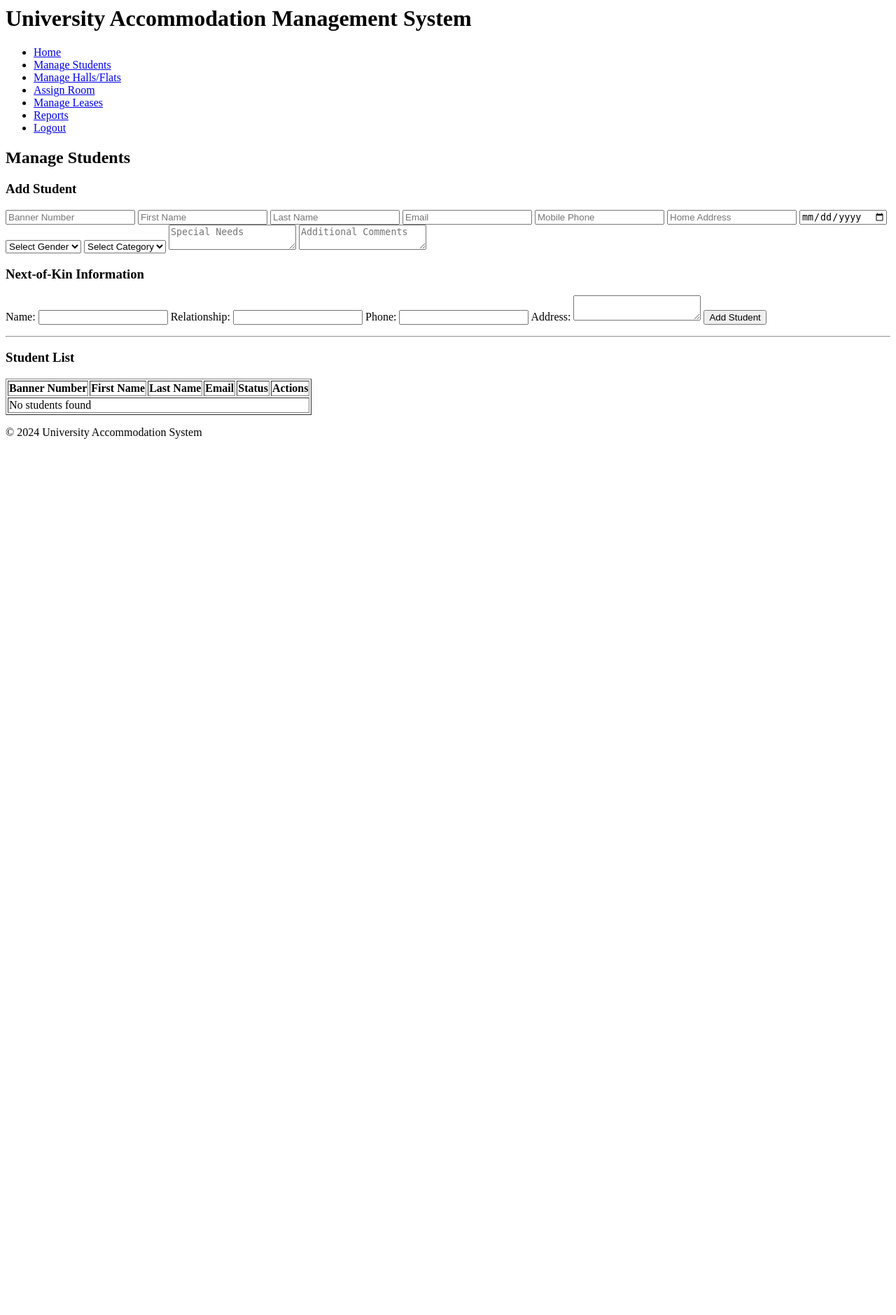
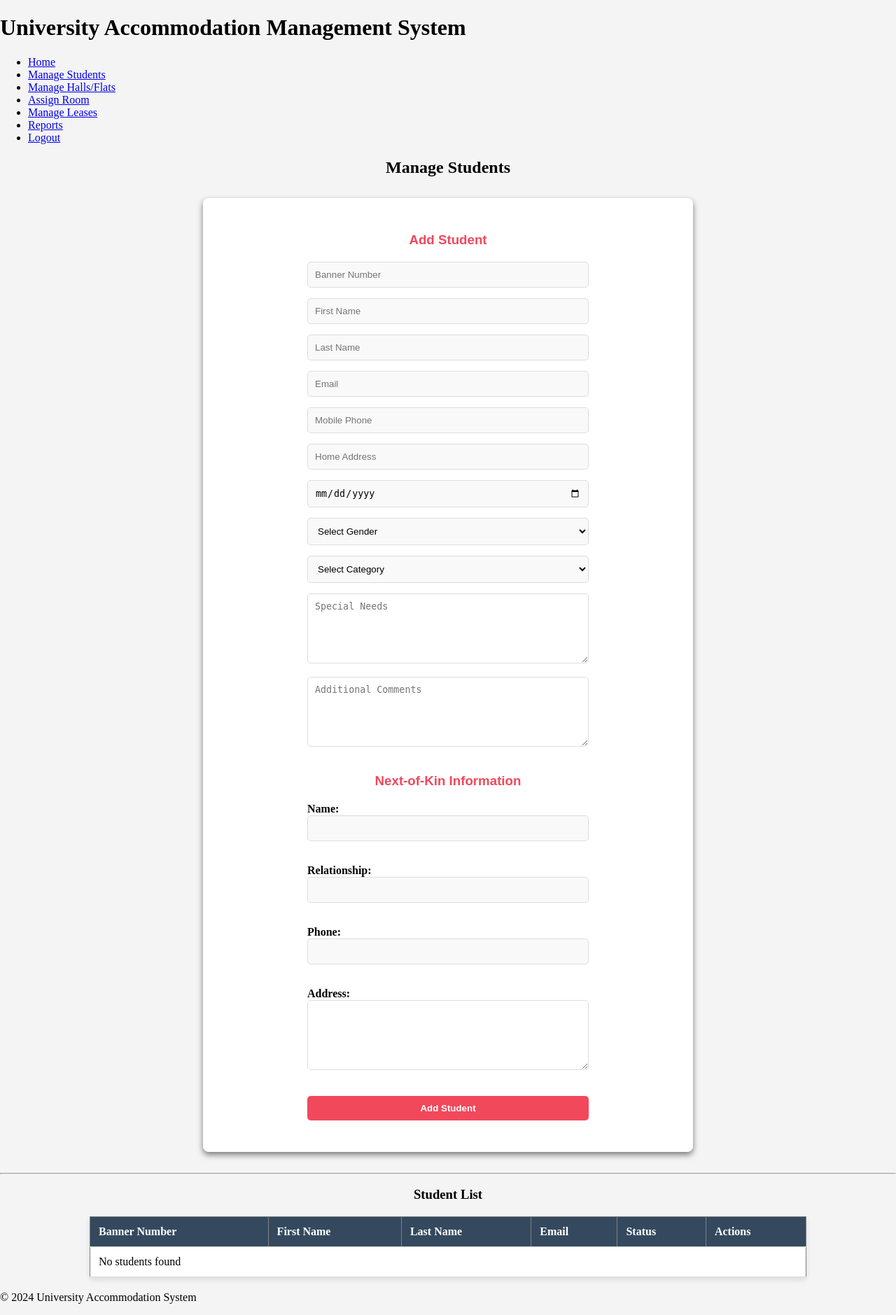
Before and after one commit to Tappyfrappe/unv_acc, a PHP site: page /pages/students.php in a window 1280 px wide. Shown: the whole page at 70% size. Before the commit the page ends 627 px from the top, so only its background shows below. Run offline with PHP 8.4, Linux system fonts and the light colour scheme; the visitor is signed in with stand-in values (Sample User, id 1); data that the repository does not hold is empty.

Commit message:
Update students.php

```diff
--- a/pages/students.php
+++ b/pages/students.php
@@ -1,3 +1,141 @@
+<!DOCTYPE html>
+<html lang="en">
+<head>
+    <meta charset="UTF-8">
+    <meta name="viewport" content="width=device-width, initial-scale=1.0">
+    <title>University Accommodation Management System</title>
+</head>
+
+<style>
+    /* */
+   .h2-header{
+    text-align: center;
+   }
+
+   .form-section {
+        display: flex;
+        justify-content: center;
+        align-items: center;
+        background-color: #ffffff;
+        width: 50%;
+        margin: 30px auto;
+        padding: 30px;
+        border-radius: 8px;
+        box-shadow: 0 4px 8px rgba(0, 0, 0, 0.5);
+   }
+
+   .addS{
+        color: black;
+   }
+
+   body {
+        margin: 0;
+        padding: 0;
+        background-color: #f4f4f4;
+    }
+
+
+    h3.addS, h3.nextofkin {
+        font-family: Arial, sans-serif;
+        text-align: center;
+        color: #f1485b;
+        margin-bottom: 20px;
+    }
+
+    input, select, textarea, button {
+        width: 100%;
+        padding: 10px;
+        margin-bottom: 15px;
+        border-radius: 5px;
+        border: 1px solid #ddd;
+        box-sizing: border-box;
+    }
+
+    input[type="text"], input[type="email"], input[type="date"], select {
+        background-color: #f9f9f9;
+    }
+
+    textarea {
+        resize: vertical;
+        min-height: 100px;
+    }
+
+    button {
+        background-color: #f1485b;
+        color: white;
+        border: 2px solid #f1485b;
+        padding: 10px 20px;
+        border-radius: 5px;
+        cursor: pointer;
+        font-weight: bold;
+        transition: all 0.3s ease;
+    }
+
+    button:hover {
+        background-color: white;
+        color: #f1485b;
+        border-color: #f1485b;
+    }
+
+    label {
+        font-weight: bold;
+    }
+
+   /** Student List Design */
+   .h3-studentlist {
+        color: black;
+        text-align: center;
+   }
+
+   table {
+        margin: 0 auto;
+        border-collapse: collapse;
+    }
+
+    table {
+        width: 80%;
+        margin: 20px auto;
+        border-collapse: collapse;
+        background-color: white;
+        box-shadow: 0 4px 8px rgba(0, 0, 0, 0.1);
+    }
+
+    th, td {
+        padding: 12px;
+        text-align: left;
+        border-bottom: 1px solid #ddd;
+    }
+
+    th {
+        background-color: #34495e;
+        color: white;
+    }
+
+    tr:hover {
+        background-color: #f1f1f1;
+    }
+
+    button {
+        background-color: #f1485b;
+        color: white;
+        border: none;
+        padding: 10px 20px;
+        cursor: pointer;
+        border-radius: 5px;
+        transition: background-color 0.3s;
+    }
+
+    button:hover {
+        background-color: white;
+        color: #f1485b;
+        border: 1px solid #f1485b;
+    }
+
+
+
+</style>
+
+<body>
     <?php
 session_start();
 if (!isset($_SESSION['user_id'])) {
@@ -13,18 +151,20 @@ include '../includes/header.php';
 // Handle Create, Read, Update, and Delete here
 ?>
 
-<h2>Manage Students</h2>
+<h2 class="h2-header">Manage Students</h2>
 
-<!-- Form to Add New Student -->
+<div class="form-section">
     <form action="" method="post">
-    <h3>Add Student</h3>
-    <input type="text" name="banner_number" placeholder="Banner Number" required>
+         <div>
+            <h3 class="addS">Add Student</h3>
+         </div>
+        <input type="text" name="banner_number" placeholder="Banner Number" required><br>
         <input type="text" name="first_name" placeholder="First Name" required>
-    <input type="text" name="last_name" placeholder="Last Name" required>
+        <input type="text" name="last_name" placeholder="Last Name" required> <br>
         <input type="email" name="email" placeholder="Email" required>
-    <input type="text" name="mobile_phone" placeholder="Mobile Phone">
-    <input type="text" name="home_address" placeholder="Home Address">
-    <input type="date" name="dob" placeholder="Date of Birth">
+        <input type="text" name="mobile_phone" placeholder="Mobile Phone"> <br>
+        <input type="text" name="home_address" placeholder="Home Address"> <br>
+        <input type="date" name="dob" placeholder="Date of Birth"> <br>
         <select name="gender">
             <option value="">Select Gender</option>
             <option value="Male">Male</option>
@@ -35,33 +175,34 @@ include '../includes/header.php';
             <option value="">Select Category</option>
             <option value="Undergraduate">Undergraduate</option>
             <option value="Postgraduate">Postgraduate</option>
-    </select>
-    <textarea name="special_needs" placeholder="Special Needs"></textarea>
+        </select> <br>
+        <textarea name="special_needs" placeholder="Special Needs"></textarea> <br>
         <textarea name="additional_comments" placeholder="Additional Comments"></textarea>
 
-    <h3>Next-of-Kin Information</h3>
-    <label for="kin_name">Name:</label>
-    <input type="text" name="kin_name" id="kin_name" required>
+        <h3 class="nextofkin">Next-of-Kin Information</h3>
+        <label for="kin_name">Name:</label> <br>
+        <input type="text" name="kin_name" id="kin_name" required> <br> <br>
 
-    <label for="relationship">Relationship:</label>
-    <input type="text" name="relationship" id="relationship" required>
+        <label for="relationship">Relationship:</label> <br>
+        <input type="text" name="relationship" id="relationship" required> <br> <br>
 
-    <label for="contact_phone">Phone:</label>
-    <input type="text" name="contact_phone" id="contact_phone" required>
+        <label for="contact_phone">Phone:</label> <br>
+        <input type="text" name="contact_phone" id="contact_phone" required> <br> <br>
 
-    <label for="kin_address">Address:</label>
-    <textarea name="kin_address" id="kin_address"></textarea>
+        <label for="kin_address">Address:</label><br>
+        <textarea name="kin_address" id="kin_address"></textarea> <br> <br>
 
         <button type="submit" name="add_student">Add Student</button>
-
-
     </form>
+</div>
+<!-- Form to Add New Student -->
 
 <hr>
 
 <!-- Display Students -->
-<h3>Student List</h3>
-<table border="1">
+
+<h3 class="h3-studentlist">Student List</h3>
+<table class= "table-design" border="1">
     <tr>
         <th>Banner Number</th>
         <th>First Name</th>
@@ -101,6 +242,8 @@ include '../includes/header.php';
 
 
 
+
+
 <?php
 
 if (isset($_POST['add_student'])) {
@@ -121,8 +264,8 @@ if (isset($_POST['add_student'])) {
     $kin_address = $_POST['kin_address'];
 
     // Insert student
-    $sql = "INSERT INTO students (banner_number, first_name, last_name, email, mobile_phone, home_address, dob, gender, student_category, current_status)
-            VALUES ('$banner_number', '$first_name', '$last_name', '$email', '$mobile_phone', '$home_address', '$dob', '$gender', '$student_category', 'Waiting')";
+    $sql = "INSERT INTO students (banner_number, first_name, last_name, email, mobile_phone, home_address, dob, gender, student_category)
+    VALUES ('$banner_number', '$first_name', '$last_name', '$email', '$mobile_phone', '$home_address', '$dob', '$gender', '$student_category')";
 
     if ($conn->query($sql) === TRUE) {
     $student_id = $conn->insert_id; // Get the student ID
@@ -131,16 +274,15 @@ if (isset($_POST['add_student'])) {
     $kin_sql = "INSERT INTO next_of_kin (student_id, name, relationship, contact_phone, address)
             VALUES ($student_id, '$kin_name', '$relationship', '$contact_phone', '$kin_address')";
     if ($conn->query($kin_sql) === TRUE) {
-            echo "<p>Student and next-of-kin added successfully.</p>";
+    // Redirect after successful insertion
     exit();
     } else {
-            echo "<p>Error adding next-of-kin: " . $conn->error . "</p>";
+    echo "Error adding next-of-kin: " . $conn->error;
     }
     } else {
-        echo "<p>Error adding student: " . $conn->error . "</p>";
+    echo "Error adding student: " . $conn->error;
     }
 }
-
 
 
 
@@ -158,6 +300,7 @@ if (isset($_GET['edit'])) {
 ?>
 
 <!-- Form to Edit Student -->
+<div class="edit-form">
     <form action="" method="post">
     <h3>Edit Student</h3>
     <input type="hidden" name="student_id" value="<?php echo $student['student_id']; ?>">
@@ -223,6 +366,8 @@ if (isset($_GET['edit'])) {
 
     <button type="submit" name="update_student">Update Student</button>
 </form>
+</div>
+
 <?php
 }
 
@@ -301,10 +446,7 @@ if (isset($_POST['update_student'])) {
     }
 }
 
-
-
-
-
-
 include '../includes/footer.php';
 ?>
+</body>
+</html>
```
Lines whose indentation alone changed are shown as unchanged.
